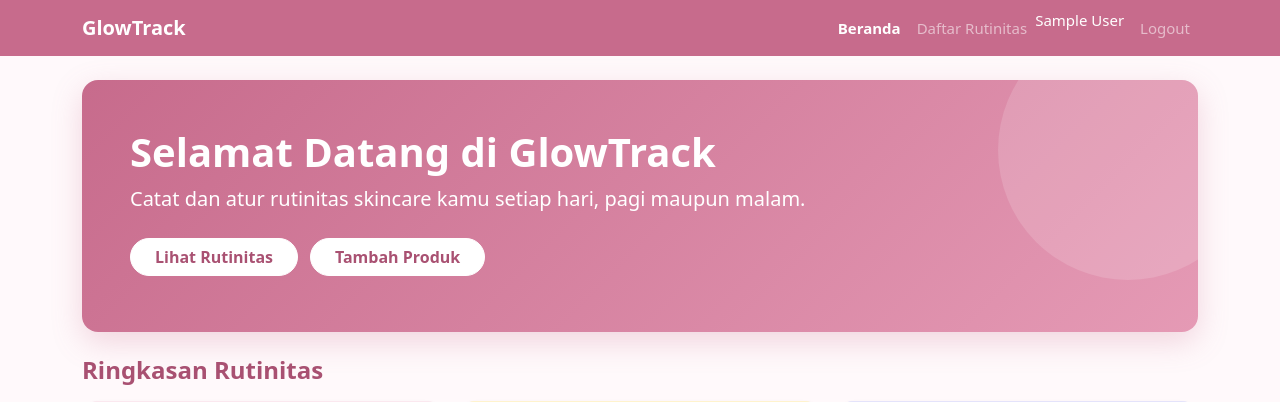
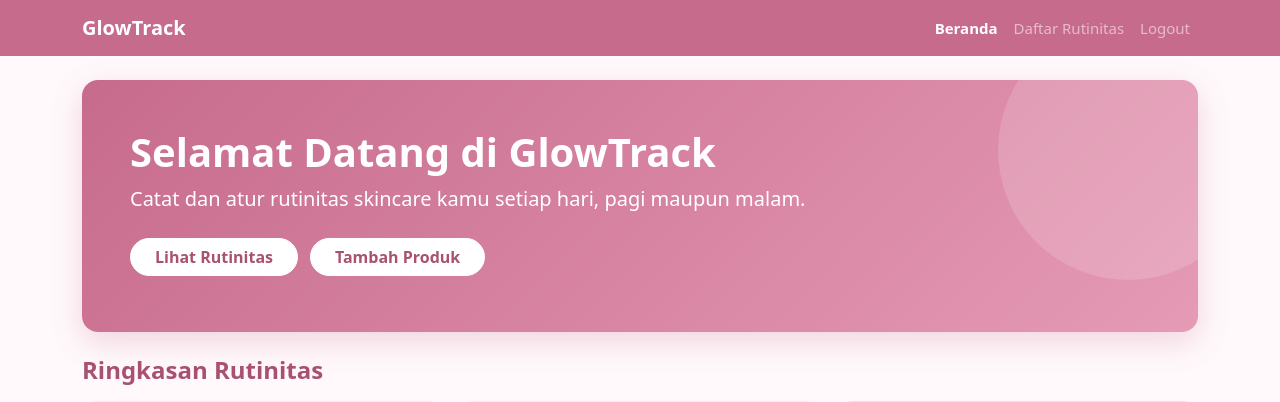
Before and after one commit to nanda0907/pemrograman-web, a PHP site: page /pemrograman-web/index.php in a window 1280 px wide. Shown: the top 402 px of the page. Run offline with PHP 8.4, Linux system fonts and the light colour scheme; the visitor is signed in with stand-in values (Sample User, id 1); data comes from the database, SQL or seed files in the repository; some libraries are stand-ins or nearby versions.

Commit message:
modifikais

```diff
--- a/jobsheet10/includes/header.php
+++ b/jobsheet10/includes/header.php
@@ -21,6 +21,7 @@ $base = $__rel === '' ? '' : str_repeat('../', substr_count($__rel, '/') + 1);
 // Menu yang sedang aktif (diisi oleh tiap halaman sebelum include header)
 $active_menu = $active_menu ?? '';
 ?>
+
 <!DOCTYPE html>
 <html lang="id">
 <head>
@@ -42,7 +43,6 @@ $active_menu = $active_menu ?? '';
                     <li class="nav-item"><a class="nav-link<?php echo $active_menu === 'home' ? ' active' : ''; ?>" href="<?php echo $base; ?>index.php">Beranda</a></li>
                     <li class="nav-item"><a class="nav-link<?php echo $active_menu === 'daftar' ? ' active' : ''; ?>" href="<?php echo $base; ?>rutinitas/daftar.php">Daftar Rutinitas</a></li>
                     <?php if ($sudahLogin): ?>
-                    <li class="nav-item"><span class="navbar-text text-white me-2"><?php echo e($_SESSION['nama']); ?></span></li>
                     <li class="nav-item"><a class="nav-link" href="<?php echo $base; ?>auth/logout.php">Logout</a></li>
                     <?php else: ?>
                     <li class="nav-item"><a class="nav-link<?php echo $active_menu === 'login' ? ' active' : ''; ?>" href="<?php echo $base; ?>auth/login.php">Login</a></li>
```
